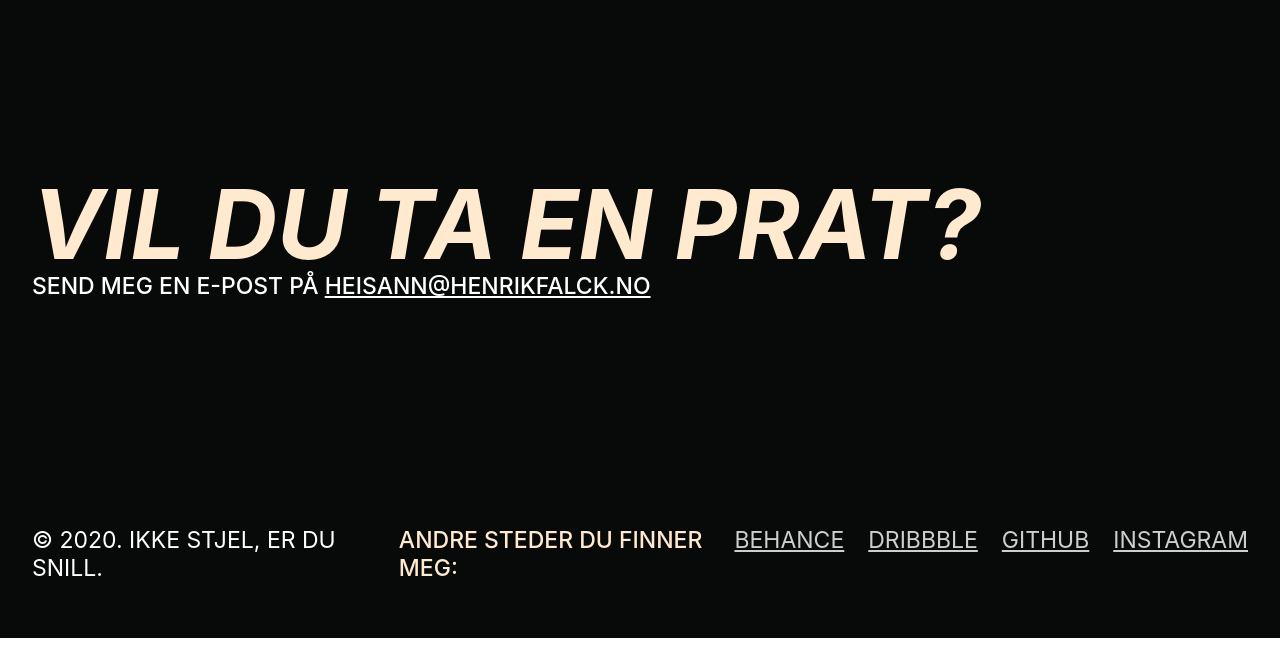
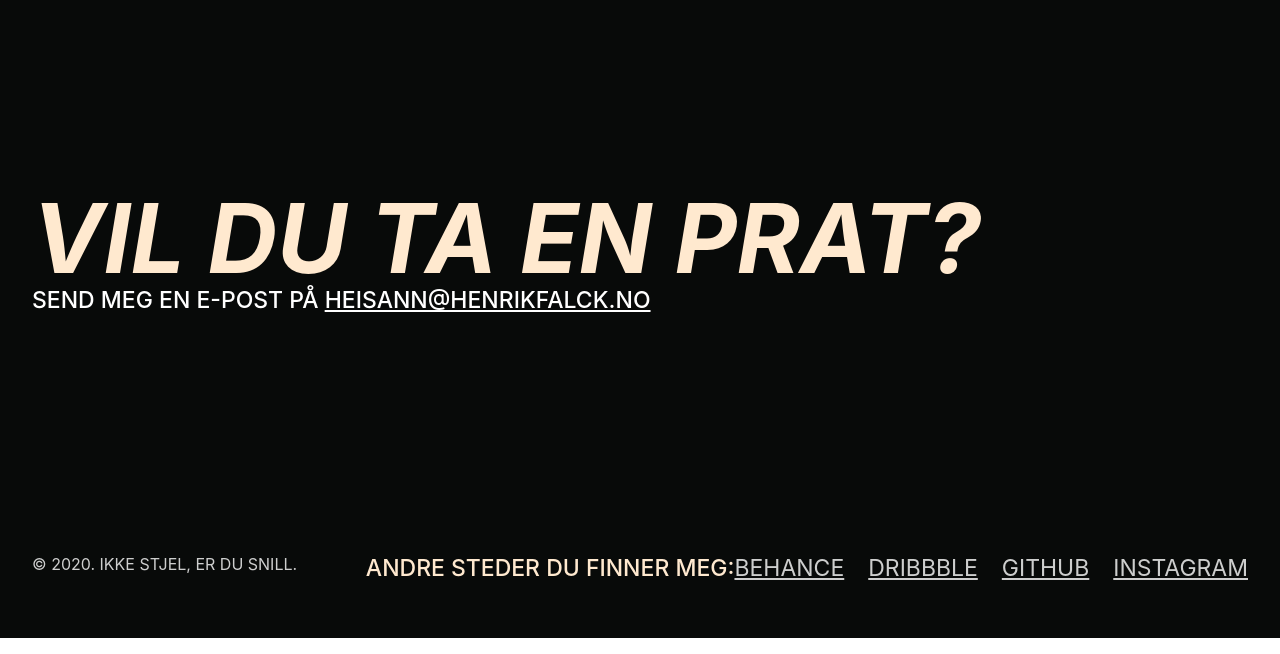
Before and after one commit to henrikfalck/portfolio, a Gatsby site: page /om in a window 1280 px wide. Shown: the part 146-800 px from the top of the page. Built offline with nearby package versions, Linux system fonts and the light colour scheme; Gatsby itself is replaced by a stand-in of ours; a web font is replaced by a local one.

Commit message:
Added styling for copyright text

```diff
--- a/src/style/layout/_footer.scss
+++ b/src/style/layout/_footer.scss
@@ -107,5 +107,12 @@ footer {
         }
       }
     }
+
+    .copyright {
+      p {
+        font-size: 16px;
+        opacity: 0.8;
+      }
+    }
   }
 }
```
